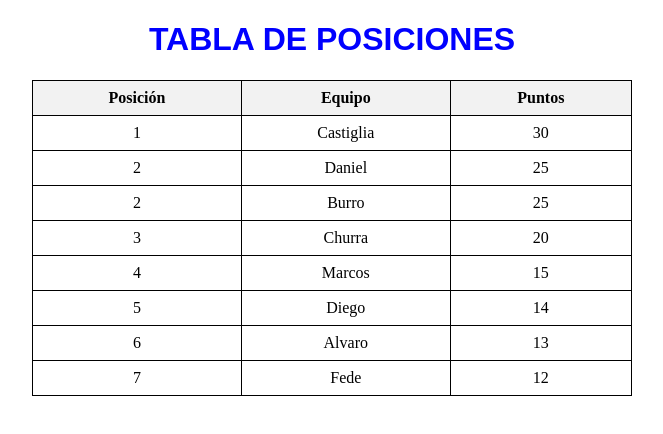
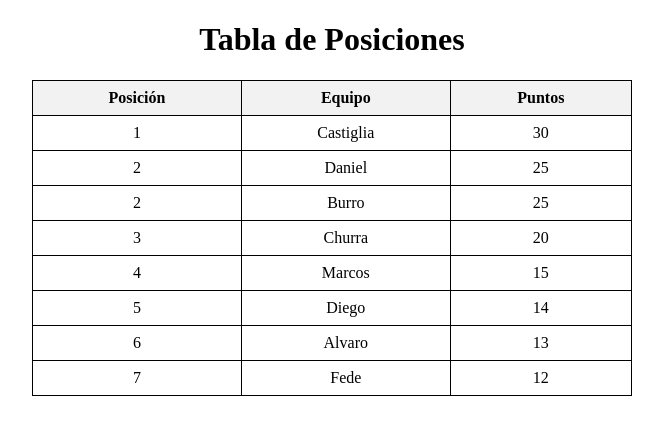
Before and after one commit to dog1983/tablapadel, a plain HTML site: page index.html in a window 1280 px wide. Shown: the whole page, without its empty margins (308-971 px from the left). Drawn offline with Linux system fonts and the light colour scheme.

Commit message:
Update estilos.css

```diff
--- a/estilos.css
+++ b/estilos.css
@@ -1,6 +1,5 @@
 *
  h1{
     text-align: center;
-  text-transform: uppercase;
-  color: blue;font-family: 'Michroma', sans-serif;border: 2px green;
+  text-color: blue
 }
```
